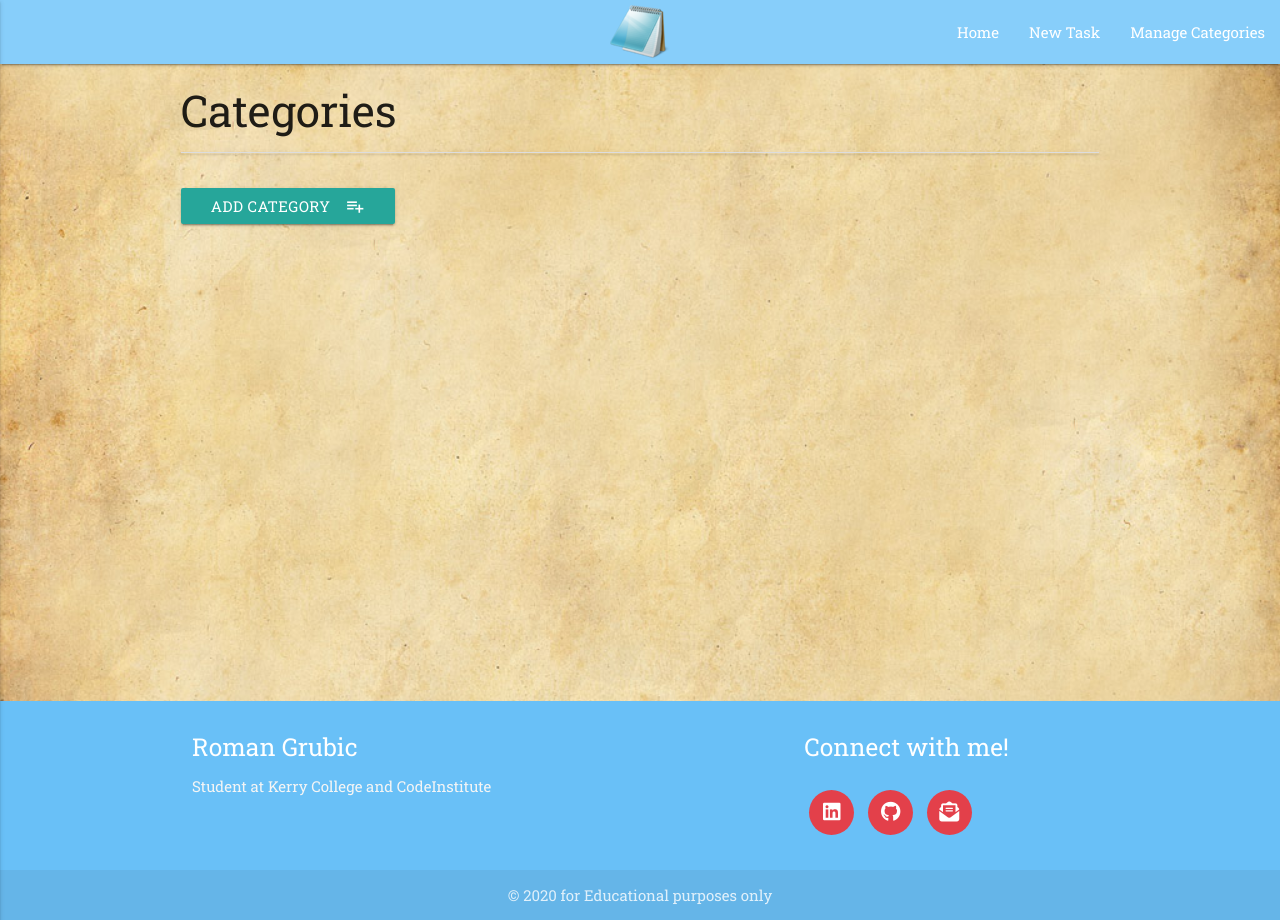
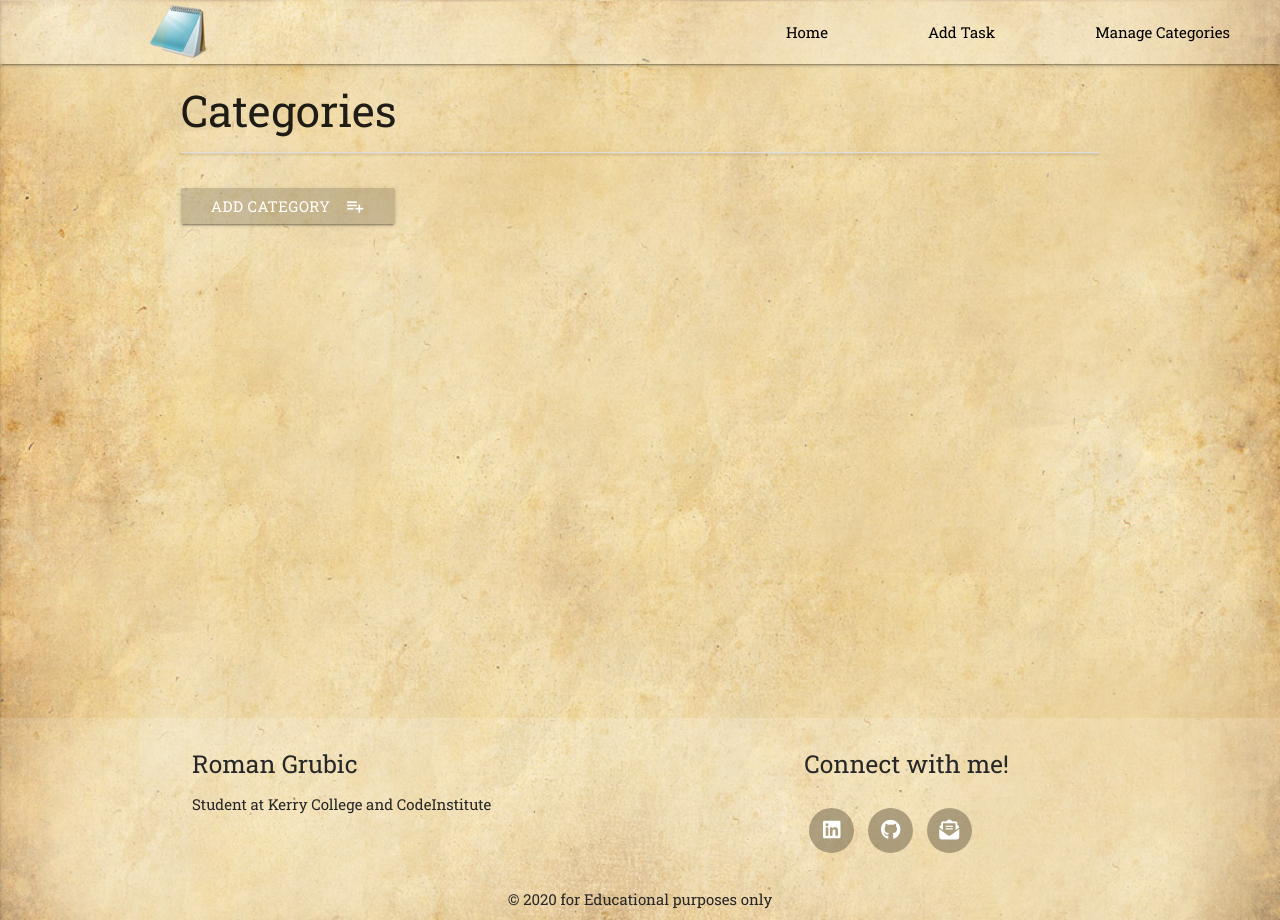
Before and after one commit to romangrubic/task-manager, a Flask app: page /get_categories in a window 1280 px wide. Run offline with Flask 2, Linux system fonts and the light colour scheme; data that the repository does not hold is empty; some libraries are stand-ins or nearby versions.

Commit message:
Sorted the color scheme.

```diff
--- a/static/css/style.css
+++ b/static/css/style.css
@@ -15,42 +15,68 @@ main {
     flex: 1 0 auto;
 }
 .btn_small {
+    font-weight: 500;
     height: 24px;
     width: 60px;
     line-height: 24px;
     margin: 8px 5px;
     padding: 0 0.5em;
+    background-color: rgba(124, 113, 86, 0.35);
 }
-
+.btn{
+    background-color: rgba(124, 113, 86, 0.35);
+}
+.done:hover{
+    background-color: rgba(255, 0, 0, 0.5);
+}
+.edit:hover{
+    background-color: rgba(0, 153, 255, 0.5);
+}
+.collapsible-header{
+    background-color: rgba(255, 255, 255, 0.35);
+}
+.collapsible-body{
+    background-color: rgba(255, 255, 255,0.15);
+    margin: 0;
+}
 .task_header {
-    margin: 10px auto;
+    margin: auto;
     text-align: center;
 
 }
 /* ---- Navbar -----*/
-.navbar {
-    background-color:rgba(135, 206, 250);
+nav {
+    color: black;
+    background-color:rgb(255, 255, 255, 0.25);
+    height:64px;
+}
+img{
+    margin-left: 150px
 }
 .brand-logo{
     margin: auto;
 }
 
-.side-nav > li:hover {
-    background: rgba(0, 183, 255, 0.4);
+nav ul a{
+    margin: 0 35px;
+    color: black;
 }
+.side-nav{
+    background-color: rgba(255, 255, 255, 0.8);
+}
+
 .task-icon{
     margin-top: 10px;
-}
-.collapsible-body{
-    margin: 5px 25px;
 }
 
 /* ---------- Footer -----------*/
 .page-footer{
-    background-color:rgb(105, 192, 247);
+    padding-bottom: 10px;
+    color: rgb(39, 39, 39);
+    background-color:rgba(255, 255, 255, 0.15);
 }
 .list-inline{
-  display: inline-block;
+    display: inline-block;
 }
 .footer-icons{
     margin: 15px 5px 0;
@@ -64,9 +90,9 @@ main {
     line-height: 7px;
     text-align: center;
     color: white;
-    background: #ff2424d0;
+    background-color: rgba(124, 113, 86, 0.589);
     transition: all 0.35s ease-in-out;
 }
 .footer-icon:hover{
-    background: rgb(94, 190, 250);
+    background: rgb(248, 54, 54, 0.7);
 }
--- a/templates/base.html
+++ b/templates/base.html
@@ -17,18 +17,18 @@
 	<header>
 		<nav>
 			<div class="nav-wrapper navbar">
-				<a href="{{url_for('get_tasks')}}" class="brand-logo center">
+				<a href="{{url_for('get_tasks')}}" class="brand-logo left">
                 <img src="{{url_for('static', filename='images/icon/logo-icon.png')}}" alt=""></a>
 				<a href="#" data-activates="mobile-demo" class="button-collapse"><i class="material-icons">menu</i></a>
 				<ul id="nav-mobile" class="right hide-on-med-and-down">
 					<li><a href="{{url_for('get_tasks')}}">Home</a></li>
-					<li><a href="{{url_for('add_task')}}">New Task</a></li>
+					<li><a href="{{url_for('add_task')}}">Add Task</a></li>
 					<li><a href="{{url_for('get_categories')}}">Manage Categories</a></li>
 				</ul>
 
 				<ul class="side-nav" id="mobile-demo">
 					<li><a href="{{url_for('get_tasks')}}"><span>Home</span></a></li>
-					<li><a href="{{url_for('add_task')}}"><span>New Task</span></a></li>
+					<li><a href="{{url_for('add_task')}}"><span>Add Task</span></a></li>
 					<li><a href="{{url_for('get_categories')}}"><span>Manage Categories</span></a></li>
 				</ul>
 			</div>
@@ -44,11 +44,11 @@
           <div class="container">
             <div class="row">
               <div class="col l6 s12">
-                <h5 class="white-text">Roman Grubic</h5>
-                <p class="grey-text text-lighten-4">Student at Kerry College and CodeInstitute</p>
+                <h5 >Roman Grubic</h5>
+                <p class="text-lighten-4">Student at Kerry College and CodeInstitute</p>
               </div>
               <div class="col l4 offset-l2 s12">
-                <h5 class="white-text">Connect with me!</h5>
+                <h5 >Connect with me!</h5>
                 <ul>
                   <li class="list-inline footer-icons"><a href="https://www.linkedin.com/in/roman-grubic-b835ab67/" target="-blank">
 						<i class="fab fa-linkedin  footer-icon" aria-hidden="true"></i>
@@ -62,7 +62,7 @@
               </div>
             </div>
           </div>
-          <div class="footer-copyright">
+          <div>
             <div class="container center">
             © 2020 for Educational purposes only
             </div>
--- a/templates/categories.html
+++ b/templates/categories.html
@@ -8,8 +8,8 @@
         {% for category in categories %}
         <li>
             <div class="collapsible-header">
-                <a href="{{url_for('delete_category', category_id=category._id)}}" class="waves-effect waves-light btn btn_small">Del</a>
-                <a href="{{url_for('edit_category', category_id=category._id)}}" class="waves-effect waves-light btn btn_small blue">Edit</a>
+                <a href="{{url_for('delete_category', category_id=category._id)}}" class="waves-effect waves-light btn btn_small done">Del</a>
+                <a href="{{url_for('edit_category', category_id=category._id)}}" class="waves-effect waves-light btn btn_small edit">Edit</a>
 
                 <div class="task_header">
                     <strong>{{category.category_name}}</strong>
--- a/templates/tasks.html
+++ b/templates/tasks.html
@@ -11,8 +11,8 @@
                     <strong>{{task.task_name}}</strong> - {{task.due_date}}
                 </div>
                 <div class="col s4">
-                    <a href="{{url_for('delete_task', task_id=task._id)}}" class="waves-effect waves-light btn btn_small">Done</a>
-                    <a href="{{url_for('edit_task', task_id=task._id)}}" class="waves-effect waves-light btn btn_small blue">Edit</a>
+                    <a href="{{url_for('delete_task', task_id=task._id)}}" class="waves-effect waves-light btn btn_small done">Done</a>
+                    <a href="{{url_for('edit_task', task_id=task._id)}}" class="waves-effect waves-light btn btn_small edit">Edit</a>
                 </div>
             </div>
             <div class="collapsible-body">
```
